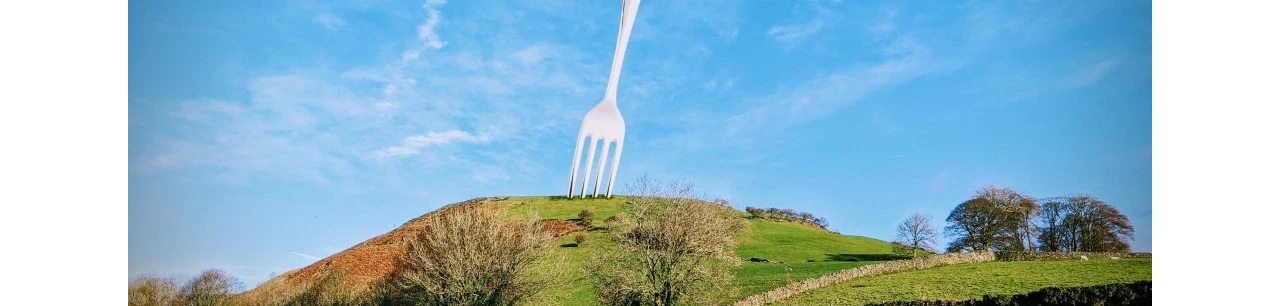
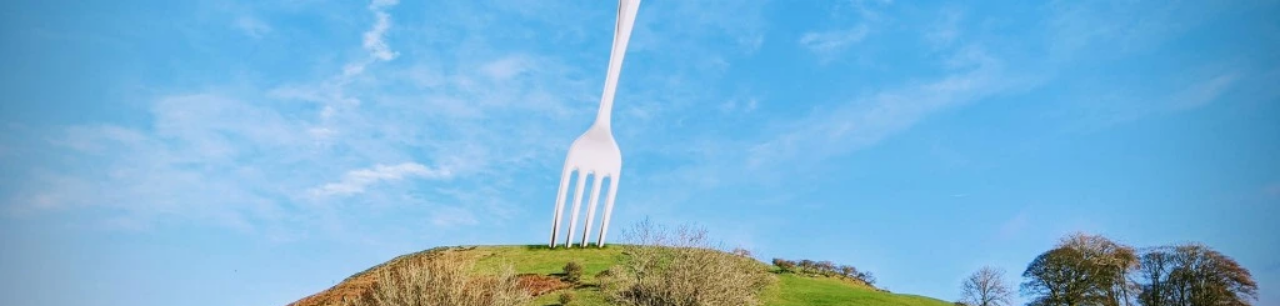
Before and after one commit to chrisdennett/fork-in-hill, a plain HTML site: page index.html in a window 1280 px wide. Shown: the top 306 px of the page. Drawn offline with Linux system fonts and the light colour scheme.

Commit message:
And again

```diff
--- a/index.html
+++ b/index.html
@@ -109,7 +109,7 @@
 
       img {
         display: block;
-        margin: 0 auto;
+        height: auto;
         max-width: 100%;
       }
 
@@ -159,7 +159,7 @@
   <body>
 
     <header>
-      <img width="1024" height="309" srcset="/img/small/header.webp 480w, /img/medium/header.webp 800w, /img/large/header.webp 1000w" src="/img/huge/header.webp" alt="A giant table fork stuck in a hill">
+      <img srcset="/img/small/header.webp 480w, /img/medium/header.webp 800w, /img/large/header.webp 1000w" src="/img/huge/header.webp" alt="A giant table fork stuck in a hill">
 
       <h1>
         Hill Fork
```
